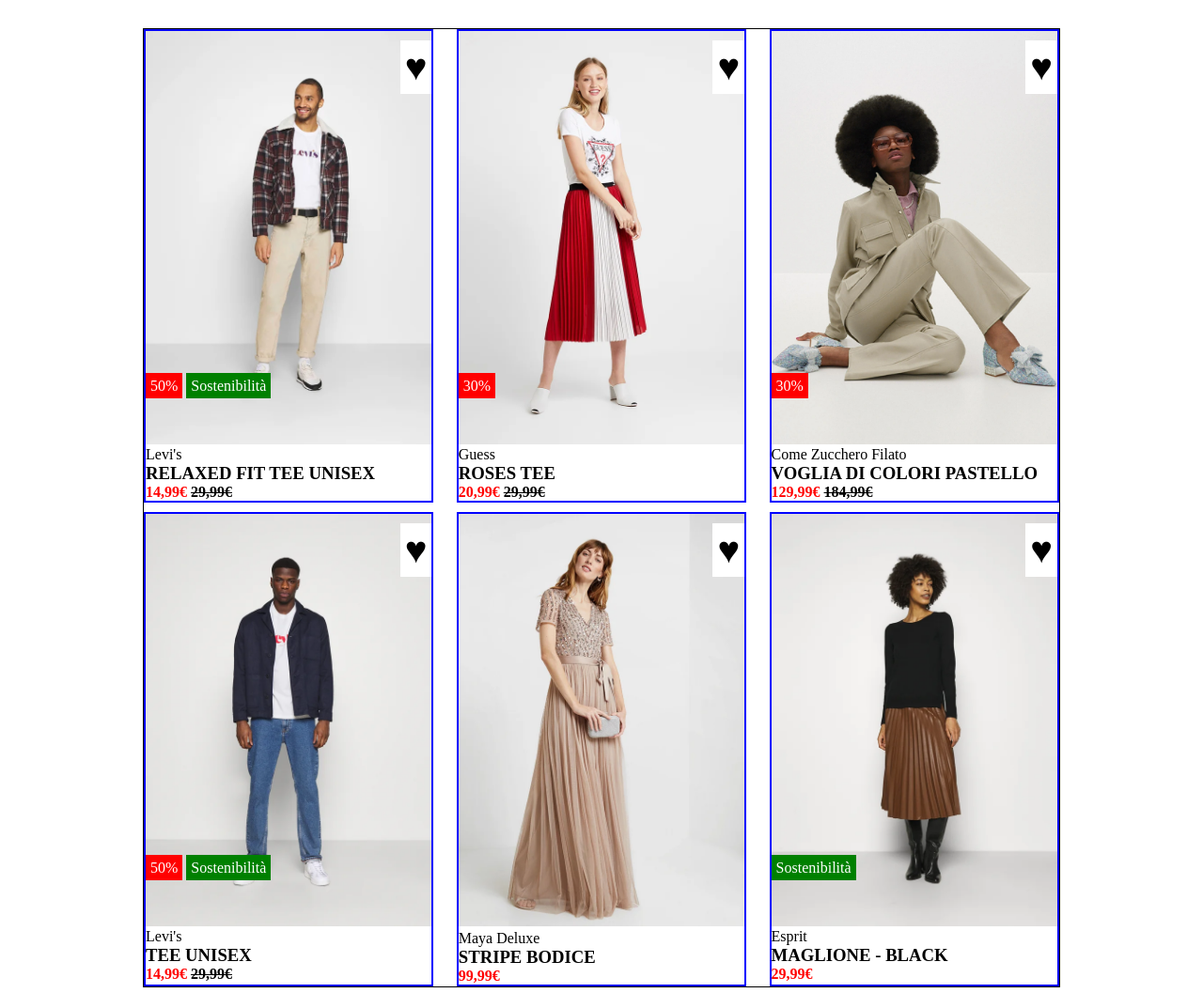
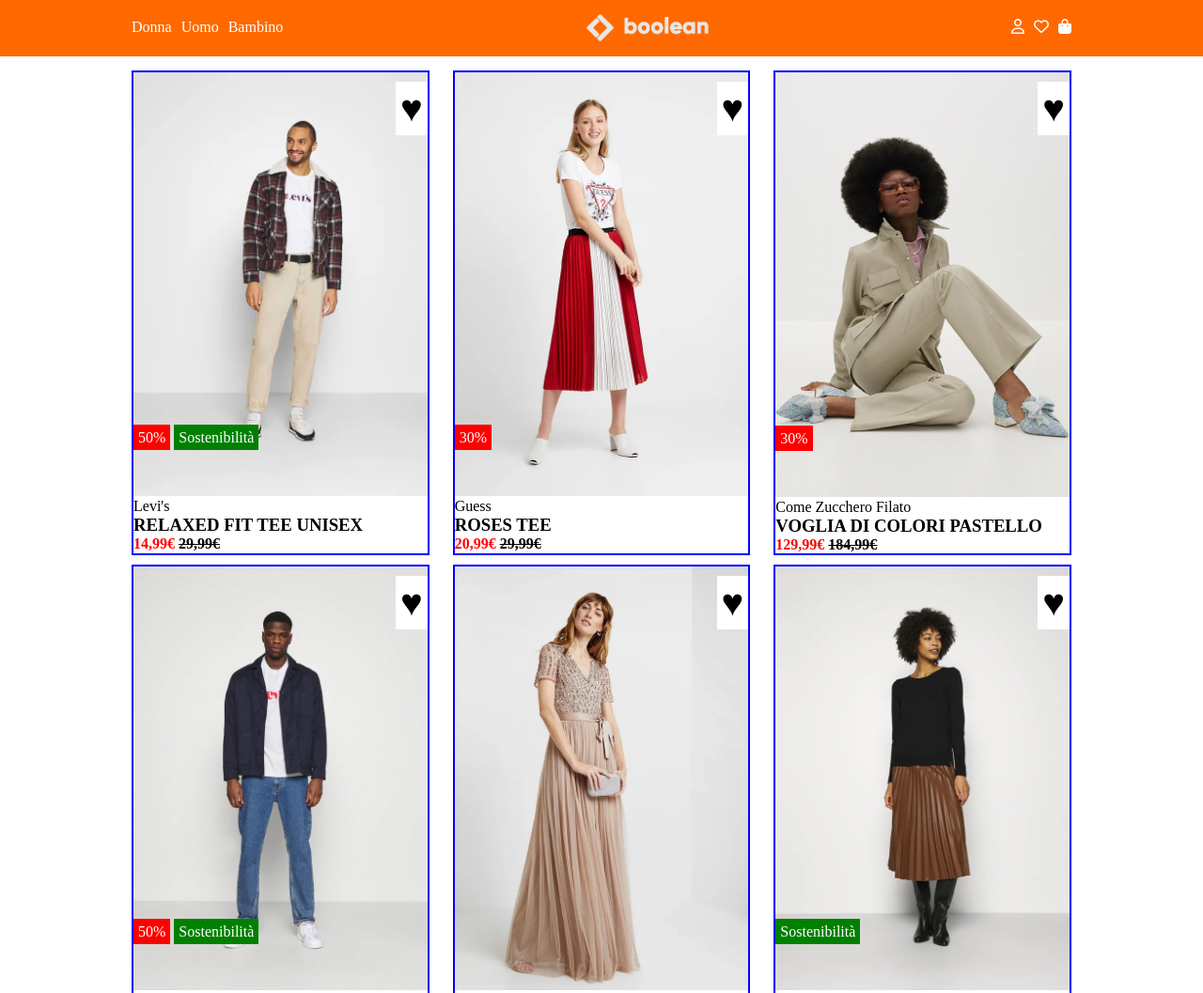
Before and after one commit to lucaconigliaro/html-css-boolando, a plain HTML site: page index.html in a window 1280 px wide. Shown: the top 1057 px of the page at 94% size. Drawn offline with Linux system fonts and the light colour scheme.

Commit message:
feat: header

```diff
--- a/css/style.css
+++ b/css/style.css
@@ -21,24 +21,60 @@
     margin-top: -20px;
 }
 
+a {
+    color: inherit;
+    text-decoration: none;
+}
+
 
 /* Common */
 /* Layout */
 
+
+/* BODY */
 .container {
     width: 80%;
     max-width: 1100px;
     margin: 0 auto;
 
     /* Debug */
-    border: 1px solid black;
-    min-height: 300px;
+    /* border: 1px solid black; */
+    /* min-height: 300px; */
 }
 
 .section {
-    padding: 30px;
+    padding: 15px;
 }
 
+/* HEADER */
+header {
+    background-color: hsl(24.71deg 100% 50%);
+    color: white;
+    height: 60px;
+}
+
+.row-header {
+    display: flex;
+    flex-wrap: wrap;
+    justify-content: space-between;
+    align-items: center;
+}
+
+.header-list {
+    list-style: none;
+    display: flex;
+    color: white;
+    gap: 10px;
+    justify-content: center;
+}
+
+
+.logo {
+    width: 130px;
+}
+
+
+/* MAIN */
 .row {
     display: flex;
     flex-wrap: wrap;
@@ -103,5 +139,4 @@
 
 .card:hover .front {
     z-index: 1;
-
 }
--- a/index.html
+++ b/index.html
@@ -5,8 +5,30 @@
     <meta charset="UTF-8">
     <meta name="viewport" content="width=device-width, initial-scale=1.0">
     <title>Bolando</title>
+    <link rel="stylesheet" href="https://cdnjs.cloudflare.com/ajax/libs/font-awesome/6.6.0/css/all.min.css">
     <link rel="stylesheet" href="./css/style.css">
 </head>
+
+<header>
+    <section class="section">
+        <div class="container">
+            <nav class="row-header">
+                <ul class="header-list">
+                    <li><a href="http://">Donna</a></li>
+                    <li><a href="http://">Uomo</a></li>
+                    <li><a href="http://">Bambino</a></li>
+                </ul>
+                <img class="logo" src="./img/boolean-logo.png" alt="">
+                <ul class="header-list">
+                    <li><a href="http://"><i class="fa-regular fa-user"></i></a></li>
+                    <li><a href="http://"><i class="fa-regular fa-heart"></i></a></li>
+                    <li><a href="http://"><i class="fa-solid fa-bag-shopping"></i></a></li>
+                </ul>
+            </nav>
+        </div>
+        </div>
+    </section>
+</header>
 
 <body>
     <section class="section">
```
